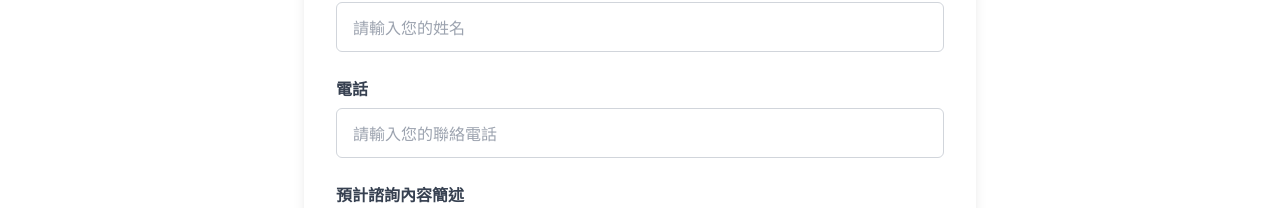
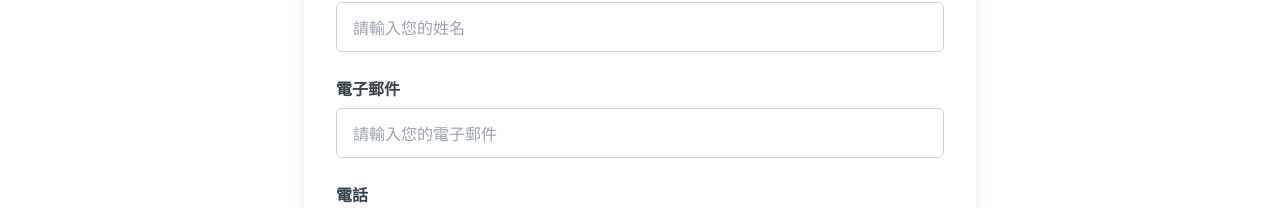
Before and after one commit to zellhuang0503/liyulaw_website, a React (Vite) app in the folder client/: page /contact in a window 1280 px wide. Shown: the part 578-786 px from the top of the page. Built offline with nearby package versions, Linux system fonts and the light colour scheme.

Commit message:
在聯絡表單中添加電子郵件欄位，以支援 Netlify Forms 自動回覆功能

```diff
--- a/client/src/pages/Contact.tsx
+++ b/client/src/pages/Contact.tsx
@@ -5,6 +5,7 @@ const Contact: React.FC = () => {
   const [formData, setFormData] = useState({
     name: '',
     phone: '',
+    email: '',
     content: ''
   });
   const [isSubmitting, setIsSubmitting] = useState(false);
@@ -40,6 +41,7 @@ const Contact: React.FC = () => {
       setFormData({
         name: '',
         phone: '',
+        email: '',
         content: ''
       });
     } catch (error) {
@@ -127,6 +129,20 @@ const Contact: React.FC = () => {
             </div>
 
             <div className="mb-6">
+              <label htmlFor="email" className="block text-gray-700 font-semibold mb-2">電子郵件</label>
+              <input
+                type="email"
+                id="email"
+                name="email"
+                value={formData.email}
+                onChange={handleChange}
+                required
+                className="w-full px-4 py-3 border border-gray-300 rounded-md focus:outline-none focus:ring-2 focus:ring-[#D0C86D] focus:border-transparent transition-all duration-300"
+                placeholder="請輸入您的電子郵件"
+              />
+            </div>
+
+            <div className="mb-6">
               <label htmlFor="phone" className="block text-gray-700 font-semibold mb-2">電話</label>
               <input
                 type="tel"
```
